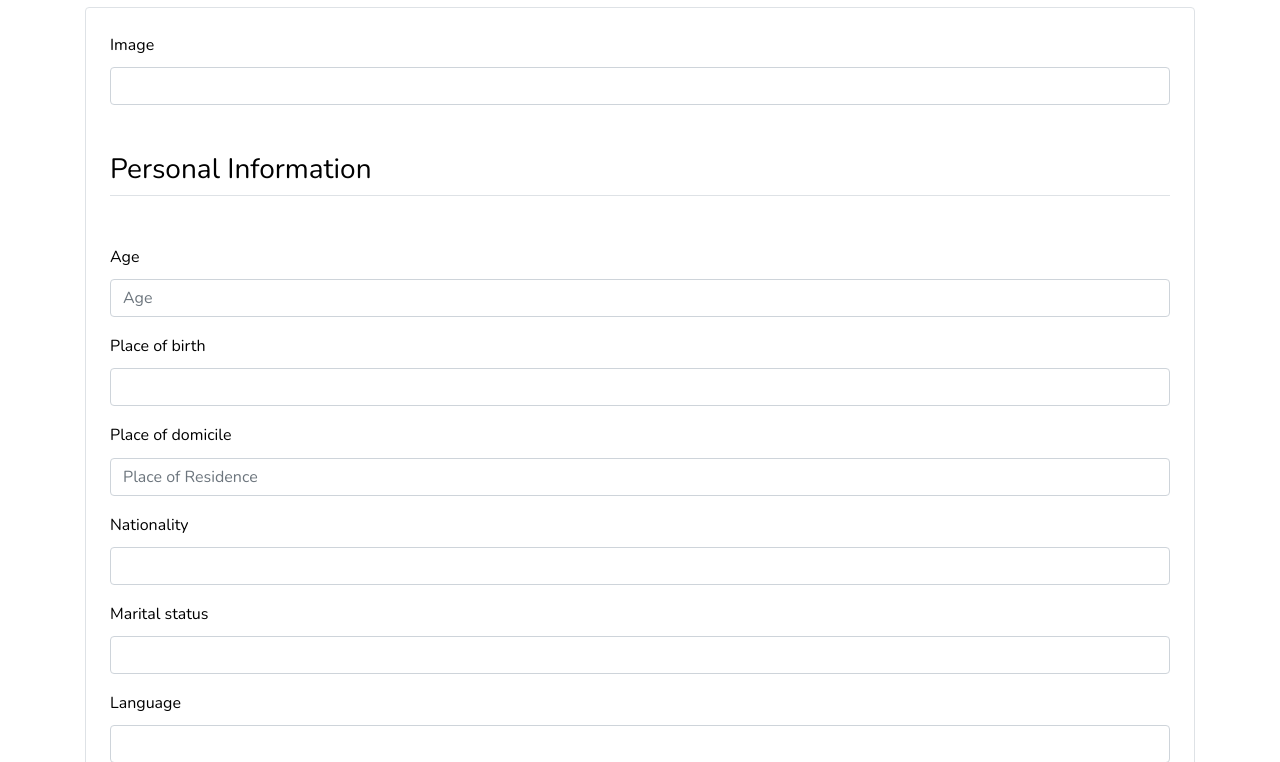
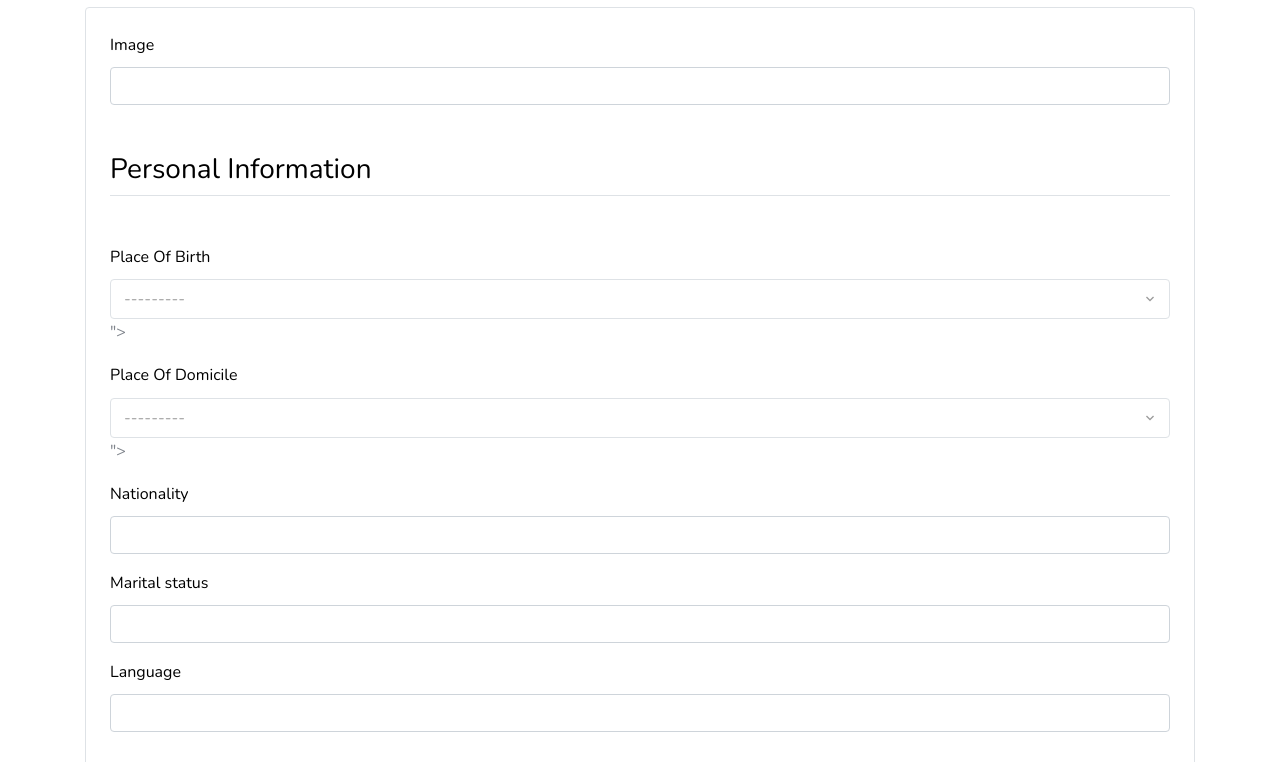
Before and after one commit to Raxan7/JobLink, a Django app: page /create-cv in a window 1280 px wide. Shown: the part 476-1238 px from the top of the page. Run offline with Django 3.2, Linux system fonts and the light colour scheme; the visitor is signed in with stand-in values (Sample User, id 1); some libraries are stand-ins or nearby versions; some web fonts are replaced.

Commit message:
Styled the create candidate form

```diff
--- a/jobapp/models.py
+++ b/jobapp/models.py
@@ -110,8 +110,8 @@
     user = models.ForeignKey(User, on_delete=models.CASCADE, related_name='candidate')
     image = CloudinaryField("image")
     age = models.IntegerField(null=True, blank=True)
-    place_of_birth = models.CharField(choices=[(loc, loc) for loc in tanzania], max_length=300, default="Tabora")
-    place_of_domicile = models.CharField(choices=[(loc, loc) for loc in tanzania], max_length=300, default="Tabora")
+    place_of_birth = models.CharField(choices=[(loc, loc) for loc in tanzania], max_length=300)
+    place_of_domicile = models.CharField(choices=[(loc, loc) for loc in tanzania], max_length=300)
     nationality = models.CharField(max_length=300, blank=True, null=True, default="Nationality")
     marital_status = models.CharField(choices=MARITAL_STATUS, max_length=50, default="Single")
     language = models.CharField(max_length=300, blank=True, null=True, default="Marital")
--- a/template/jobapp/create_candidate.html
+++ b/template/jobapp/create_candidate.html
@@ -34,7 +34,31 @@
             <h3 class="text-black mt-5 mb-5 border-bottom pb-2">Personal Information</h3>
           {% elif field.name == 'skills' %}
             <h3 class="text-black mt-5 mb-5 border-bottom pb-2">Qualifications</h3>
-          {% endif %}
+          {% elif field.name == 'place_of_birth' %}
+              <div class="form-group">
+                  <label for="place_of_birth">Place Of Birth</label>
+                  <select name="place_of_birth" class="selectpicker border rounded" id="place_of_birth" data-style="btn-black" data-width="100%" data-live-search="true" title="Select Location">
+
+                {% if field %}
+
+                      <option value="{{ field }}"></option>
+
+                {% endif %}
+                  </select>
+              </div>
+          {% elif field.name == 'place_of_domicile' %}
+            <div class="form-group">
+                <label for="place_of_domicile">Place Of Domicile</label>
+                <select name="place_of_domicile" class="selectpicker border rounded" id="place_of_domicile" data-style="btn-black" data-width="100%" data-live-search="true" title="Select Location">
+
+              {% if field %}
+
+                    <option value="{{ field }}"></option>
+
+              {% endif %}
+                </select>
+            </div>
+          {% else %}
           <div class="row form-group">
             <div class="col-md-12 mb-3 mb-md-0">
               <label class="text-black" for="id_{{ field.name }}">{{ field.label }}</label>
@@ -42,6 +66,7 @@
                 id="id_{{ field.name }}" placeholder="{{ field.field.widget.attrs.placeholder }}">
             </div>
           </div>
+          {% endif %}
           {% endfor %}
           <div class="row form-group">
             <div class="col-md-12">
```
